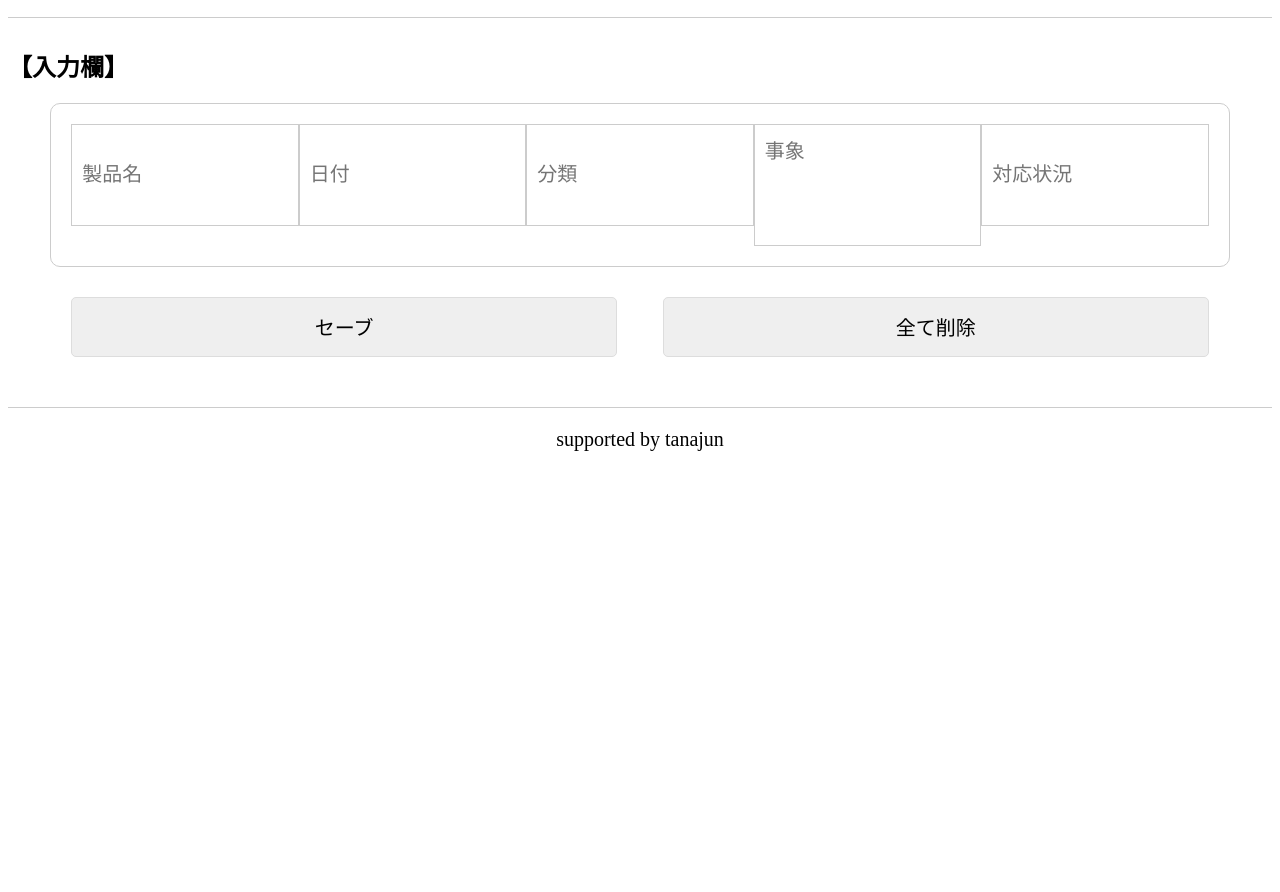
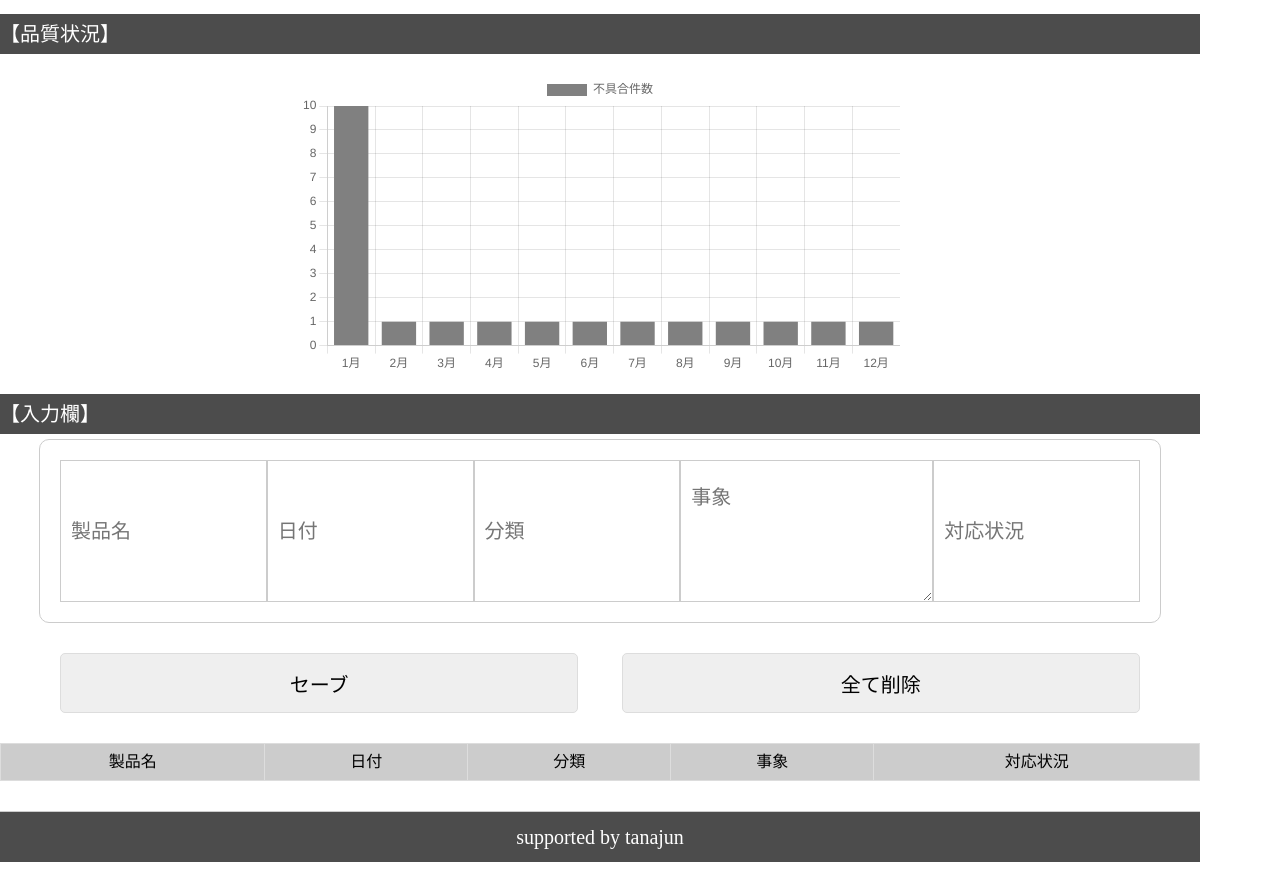
Before and after one commit to tanajungs28/memotyou, a plain HTML site: page index.html in a window 1280 px wide. Shown: the part 87-979 px from the top of the page. Before the commit the page ends 800 px from the top, so only its background shows below. Drawn offline with nearby package versions, Linux system fonts and the light colour scheme.

Commit message:
入力欄に記載事項を入力すると表の行が追加されていく仕様に変更、また全体のデザイン体裁を少し修正

```diff
--- /dev/null
+++ b/css/reset.css
@@ -0,0 +1,135 @@
+/* http://meyerweb.com/eric/tools/css/reset/
+   v2.0 | 20110126
+   License: none (public domain)
+*/
+
+html,
+body,
+div,
+span,
+applet,
+object,
+iframe,
+h1,
+h2,
+h3,
+h4,
+h5,
+h6,
+p,
+blockquote,
+pre,
+a,
+abbr,
+acronym,
+address,
+big,
+cite,
+code,
+del,
+dfn,
+em,
+img,
+ins,
+kbd,
+q,
+s,
+samp,
+small,
+strike,
+strong,
+sub,
+sup,
+tt,
+var,
+b,
+u,
+i,
+center,
+dl,
+dt,
+dd,
+ol,
+ul,
+li,
+fieldset,
+form,
+label,
+legend,
+table,
+caption,
+tbody,
+tfoot,
+thead,
+tr,
+th,
+td,
+article,
+aside,
+canvas,
+details,
+embed,
+figure,
+figcaption,
+footer,
+header,
+hgroup,
+menu,
+nav,
+output,
+ruby,
+section,
+summary,
+time,
+mark,
+audio,
+video {
+  margin: 0;
+  padding: 0;
+  border: 0;
+  font-size: 100%;
+  font: inherit;
+  vertical-align: baseline;
+}
+
+/* HTML5 display-role reset for older browsers */
+article,
+aside,
+details,
+figcaption,
+figure,
+footer,
+header,
+hgroup,
+menu,
+nav,
+section {
+  display: block;
+}
+
+body {
+  line-height: 1;
+}
+
+ol,
+ul {
+  list-style: none;
+}
+
+blockquote,
+q {
+  quotes: none;
+}
+
+blockquote:before,
+blockquote:after,
+q:before,
+q:after {
+  content: '';
+  content: none;
+}
+
+table {
+  border-collapse: collapse;
+  border-spacing: 0;
+}
--- a/css/style.css
+++ b/css/style.css
@@ -1,14 +1,46 @@
+body {
+    width: 1200px;
+}
 
 h1 {
     font-size: 30px;
+    color: #4C4C4C;
     text-align: center;
     font-weight: bold;
-    margin: 30px 0;
+    width: 1200px;
+    margin: 20px 0;
     padding-bottom: 30px;
     border-bottom: 1px solid #ccc;
+    /* background-color: aquamarine; */
 }
 
+h2 {
+    font-size: 20px;
+    padding: 10px 0;
+    background-color:#4C4C4C;
+    color: white;
+    width: 1200px;
+}
+
+/* グラフエリアのサイズ指定 */
+.graph_area {
+    width: 1200px;
+    height: 300px;
+    margin: 20px 0;
+    /* background-color: #ddd; */
+}
+#chart {
+    margin-left: auto;
+    margin-right: auto;
+    height: 300px;
+}
+
+
 /* 事象の入力欄 */
+main{
+    width: 1200px;
+}
+
 .input-area {
     width: 90%;
     margin: 5px auto 30px;
@@ -19,10 +51,9 @@ h1 {
 }
 
 input {
-    width: 100%;
+    width: 80%;
     display: block;
     padding: 20px 10px;
-    margin-bottom: 20px;
     border: 1px solid #ccc;
     font-size: 20px;
 }
@@ -30,9 +61,9 @@ input {
 textarea {
     width: 100%;
     height: 100px;
-    padding: 10px;
+    padding: 20px 10px;
     border: 1px solid #ccc;
-    resize: none;
+    /* resize: none; */
     font-size: 20px;
 }
 
@@ -55,16 +86,40 @@ textarea {
 
 
 footer {
+    width: 1200px;
     margin-top: 30px;
+    margin-bottom: 30px;
     border-top: 1px solid #ccc;
-    padding-top: 20px;
+    padding-top: 15px;
+    padding-bottom: 15px;
     text-align: center;
     font-size: 20px;
+    color: white;
+    background-color: #4C4C4C;
 }
 
+/* 表全体の設定 */
+table {
+    width: 1200px;
+    border: solid 1px black;
+    margin: 30px auto;
+}
+/* 表内の見出しの設定 */
+table th {
+    padding: 10px;
+    border: 1px solid #ddd;
+    background-color:#ccc;
+}
+table td {
+    padding: 10px;
+    border: 1px solid #ddd;
+}
+
+
 #list {
-    width: 90%;
-    margin: 50px auto;
+    /* width: 90%; */
+    width: 1200px;
+    margin: 50px 10px;
 }
 
 #list li {
--- a/index.html
+++ b/index.html
@@ -4,13 +4,19 @@
     <meta charset="UTF-8">
     <meta name="viewport" content="width=device-width, initial-scale=1.0">
     <title>quality dashboard</title>
+    <link rel="stylesheet" href="css/reset.css">
     <link rel="stylesheet" href="css/style.css">
 </head>
 <body>
+
+
     <!-- タイトル表示 -->
     <h1>品質ダッシュボード</h1>
     <!-- ここにグラフ入れる -->
-
+     <h2>【品質状況】</h2>
+    <div class="graph_area" >
+      <canvas id="chart"></canvas>
+    </div>
 
     <!-- 事象の入力欄 -->
     <main>
@@ -31,18 +37,33 @@
         </div>
       </main>
 
-  <ul id ="list">
-    <!-- ここに追加データが挿入される -->
-  </ul>
+  <table>
+    <tr>
+      <th>製品名</th><th>日付</th><th>分類</th><th>事象</th><th>対応状況</th>
+    </tr>
+    <tbody id = "list"></tbody>
+    <!-- <tr id ="list"> -->
+      <!-- ここに追加データが挿入される -->
+    <!-- </tr> -->
+  </table>
+
+  <!-- <ul id ="list">
+    ここに追加データが挿入される
+  </ul>     -->
+
+
+
   <footer>
     supported by tanajun
   </footer>
 
     <!-- jquery指定 -->
     <script src="https://ajax.googleapis.com/ajax/libs/jquery/3.7.1/jquery.min.js"></script>
+     <!-- chart.js指定 -->
+     <script src="https://cdnjs.cloudflare.com/ajax/libs/Chart.js/4.4.0/chart.umd.js" integrity="sha512-6HrPqAvK+lZElIZ4mZ64fyxIBTsaX5zAFZg2V/2WT+iKPrFzTzvx6QAsLW2OaLwobhMYBog/+bvmIEEGXi0p1w==" crossorigin="anonymous" referrerpolicy="no-referrer"></script>
     <!-- jsファイル指定 -->
     <script src="js/test.js"></script>
-
+    <script src="js/data.js"></script>
 
 </body>
 
--- a/js/test.js
+++ b/js/test.js
@@ -1,3 +1,5 @@
+
+
 
     //1.Save クリックイベント
     $("#save").on("click",function(){
@@ -20,6 +22,12 @@
         </li>
         `;
         $("#list").append(html);
+        //入力欄をクリアにする
+          $("#name").val("")
+          $("#day").val("")
+          $("#classification").val("")
+          $("#phenomenon").val("")
+          $("#situation").val("")
       });
 
       //2.clear クリックイベント
@@ -35,15 +43,64 @@
         const getjson_data = localStorage.getItem(name);
         const data = JSON.parse(getjson_data);                  //JSON形式で取得した値をJSON.parse()してJaveScriptで使えるオブジェクトに戻す
         console.log(data.day)
+        console.log(i)
+        var count = i;
         //HTMLのlistに返す(JSON形式⇒配列に戻したので配列形式で個別にデータを取得)
         const html = `
-        <li>
-          <p>${name}</p>
-          <p>${data.day}</p>
-          <p>${data.classification}</p>
-          <p>${data.phenomenon}</p>
-          <p>${data.situation}</p>
-        </li>
+        <tr>
+          <td>${name}</td>
+          <td>${data.day}</td>
+          <td>${data.classification}</td>
+          <td>${data.phenomenon}</td>
+          <td>${data.situation}</td>
+        </tr>
         `;
        $("#list").append(html);
       }
+
+
+      //グラフ作成
+var i = 5;
+var m1 = 10;
+var m2 = 1;
+var m3 = 1;
+var m4 = 1;
+var m5 = 1;
+var m6 = 1;
+var m7 = 1;
+var m8 = 1;
+var m9 = 1;
+var m10 = 1;
+var m11 = 1;
+var m12 = 1;
+
+var defect = {m1, m2, m3 , m4, m5, m6, m7, m8, m9, m10, m11, m12}
+
+var ctx = document.getElementById("chart").getContext('2d');
+var myChart = new Chart(ctx, {
+    type: "bar",    // ★必須　グラフの種類
+    data: {
+        labels:  ["1月", "2月", "3月", "4月", "5月", "6月", "7月", "8月", "9月", "10月", "11月", "12月"],  // Ｘ軸のラベル
+        datasets: [
+            {
+                label: "不具合件数",                            // 系列名
+                data: [defect.m1, defect.m2, defect.m3, defect.m4, defect.m5, defect.m6, defect.m7, defect.m8, defect.m9, defect.m10, defect.m11, defect.m12] ,                  // ★必須　系列Ａのデータ
+                backgroundColor: "gray",
+            },
+        ]
+    },
+options: {                       // オプション
+        responsive: true,  // canvasサイズ自動設定機能を使わない。HTMLで指定したサイズに固定
+        scales: {                          // 軸設定
+            xAxes: [{                       // Ｘ軸設定
+            }],
+            yAxes: [{
+                    display: true,                 // 表示の有無
+                    ticks: {                       // 目盛り
+                        min: 0,                        // 最小値
+                        max: 30,                       // 最大値
+                    },
+            }],
+        },
+    }
+});
```
Also changed, not shown: js/data.js (added, +31 -0 lines), 1 other file.
